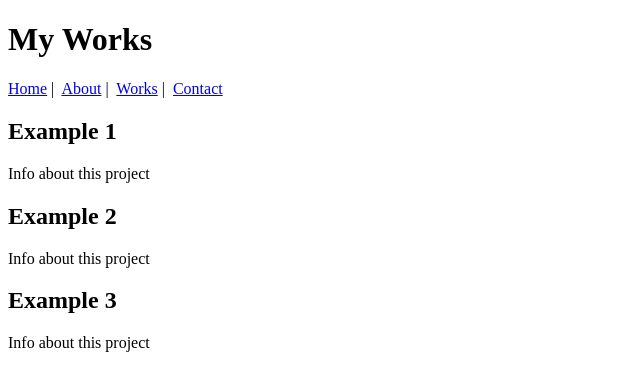
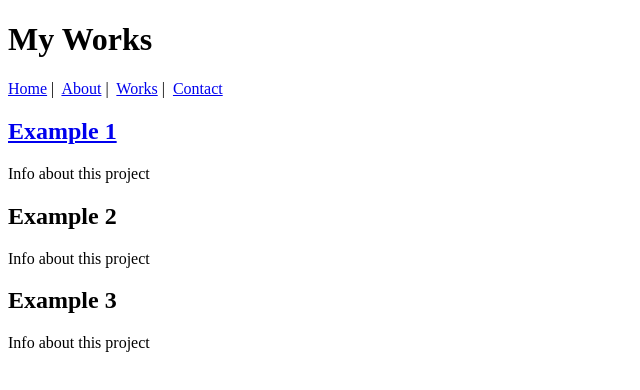
Before and after one commit to mlavoie23/portfolio, a plain HTML site: page works.html in a window 1280 px wide. Shown: the whole page, without its empty margins (0-640 px from the left). Drawn offline with Linux system fonts and the light colour scheme.

Commit message:
Update works.html

```diff
--- a/works.html
+++ b/works.html
@@ -13,7 +13,7 @@
         <a href="works.html" title="My Works">Works</a>&nbsp;|&nbsp;
         <a href="contact.html" title="Contact Me">Contact</a>
     </p>
-    <h2>Example 1</h2>
+    <h2><a href="https://upload.wikimedia.org/wikipedia/commons/thumb/e/ec/Mona_Lisa%2C_by_Leonardo_da_Vinci%2C_from_C2RMF_retouched.jpg/640px-Mona_Lisa%2C_by_Leonardo_da_Vinci%2C_from_C2RMF_retouched.jpg">Example 1</a></h2>
     <p>Info about this project</p>
     <h2>Example 2</h2>
     <p>Info about this project</p>
```
